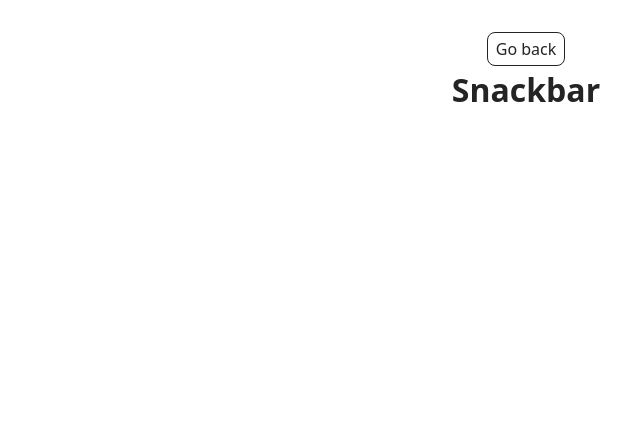
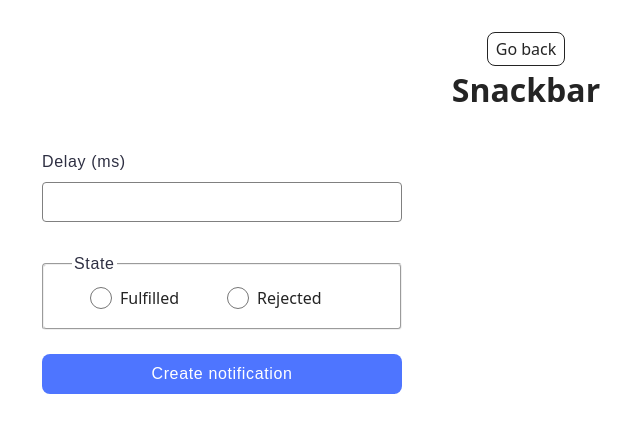
Before and after one commit to daryatsitova/goit-js-hw-10, a website built with Vite: page src/2-snackbar.html in a window 1280 px wide. Shown: the whole page, without its empty margins (114-754 px from the left). Built offline with nearby package versions, Linux system fonts and the light colour scheme.

Commit message:
snackbar

```diff
--- a/src/2-snackbar.html
+++ b/src/2-snackbar.html
@@ -14,6 +14,30 @@
 
         <h1 class="main-title">Snackbar</h1>
       </div>
+      <form class="form">
+        <label class="delay-label">
+          Delay (ms)
+          <input type="number" class="delay-input" name="delay" required />
+        </label>
+
+        <fieldset class="state-fieldset">
+          <legend class="state-legend">State</legend>
+          <div class="state-container">
+            <label class="state-label">
+              <input type="radio" name="state" value="fulfilled" required />
+              <span class="custom-radio"></span>
+              Fulfilled
+            </label>
+            <label class="state-label">
+              <input type="radio" name="state" value="rejected" required />
+              <span class="custom-radio"></span>
+              Rejected
+            </label>
+          </div>
+        </fieldset>
+
+        <button class="submit-button" type="submit">Create notification</button>
+      </form>
     </main>
     <script type="module" src="./js/2-snackbar.js"></script>
   </body>
--- a/src/css/styles.css
+++ b/src/css/styles.css
@@ -125,7 +125,7 @@
   width: 82px;
   height: 72px;
 }
-жт
+
 .value {
   font-family: 'Montserrat', sans-serif;
   font-weight: 400;
@@ -143,3 +143,158 @@
   line-height: 1.5;
   color: #2e2f42;
 }
+
+.delay-label {
+  font-family: "Montserrat", sans-serif;
+  margin-top: 36px;
+  margin-left: 156px;
+  display: flex;
+  align-items: flex-start;
+  justify-content: flex-start;
+  flex-direction: column;
+  gap: 8px;
+  font-weight: 400;
+  font-size: 16px;
+  line-height: 1.5;
+  letter-spacing: 0.04em;
+  color: #2e2f42;
+}
+
+.delay-input {
+  box-sizing: border-box;
+  width: 360px;
+  height: 40px;
+  border: 1px solid #808080;
+  border-radius: 4px;
+  padding-left: 16px;
+  padding-top: 8px;
+  padding-bottom: 8px;
+  font-family: "Montserrat", sans-serif;
+  font-weight: 400;
+  font-size: 16px;
+  line-height: 1.5;
+  letter-spacing: 0.04em;
+  color: #2e2f42;
+
+}
+
+.delay-input:hover {
+  border: 1px solid #000;
+}
+
+.delay-input:focus {
+  border: 1px solid #4e75ff;
+  outline: none;
+}
+
+.state-fieldset {
+  width: 360px;
+  height: 78px;
+  margin-left: 156px;
+  margin-top: 30px;
+  padding: 0;
+  box-sizing: border-box;
+  display: flex;
+  justify-content: center;
+  align-items: center;
+  border-radius: 4px;
+}
+
+.state-fieldset:hover {
+  border: 1px solid #000;
+}
+
+.state-container {
+  display: flex;
+  align-items: flex-start;
+  justify-content: flex-start;
+  flex-direction: row;
+  gap: 48px;
+  width: 264px;
+  height: 32px;
+}
+
+.state-legend {
+  display: block;
+  text-align: left;
+  margin-left: 28px;
+  font-family: "Montserrat", sans-serif;
+  font-weight: 400;
+  font-size: 16px;
+  line-height: 1.5;
+  letter-spacing: 0.04em;
+  color: #2e2f42;
+}
+
+.submit-button {
+  margin-left: 156px;
+  margin-top: 24px;
+  display: flex;
+  align-items: center;
+  justify-content: center;
+  flex-direction: row;
+  gap: 10px;
+  border-radius: 8px;
+  padding: 8px 16px;
+  width: 360px;
+  height: 40px;
+  background: #4e75ff;
+  border: none;
+  font-family: "Montserrat", sans-serif;
+  font-weight: 500;
+  font-size: 16px;
+  line-height: 1.5;
+  letter-spacing: 0.04em;
+  color: #fff;
+}
+
+.submit-button:hover {
+  background: #6c8cff;
+}
+
+.fulfilled-label:checked,
+.rejected-label:checked {
+  background: #4e75ff;
+  border: 1px solid #4e75ff;
+}
+
+.state-label {
+  display: flex;
+  align-items: center;
+  gap: 8px;
+  cursor: pointer;
+}
+
+.state-label input {
+  display: none;
+
+}
+
+.custom-radio {
+  border: 1px solid #757575;
+  border-radius: 14px;
+  width: 20px;
+  height: 20px;
+  position: relative;
+  transition: all 0.2s;
+}
+
+.state-label input:checked+.custom-radio::after {
+  content: '';
+  position: absolute;
+  top: 50%;
+  left: 50%;
+  border-radius: 14px;
+  width: 12px;
+  height: 12px;
+  background-color: #4e75ff;
+  transform: translate(-50%, -50%);
+}
+
+.custom-radio:hover {
+  border: 1px solid #000;
+}
+
+.state-label input[type="radio"]:checked+.custom-radio {
+  border-color: #4e75ff;
+}
--- a/src/js/2-snackbar.js
+++ b/src/js/2-snackbar.js
@@ -0,0 +1,66 @@
+import iziToast from 'izitoast';
+import 'izitoast/dist/css/iziToast.min.css';
+
+const form = document.querySelector('.form');
+
+form.addEventListener('submit', submitHandler);
+
+function submitHandler(event) {
+  event.preventDefault();
+
+  const delayValue = event.target.elements.delay.value;
+  const stateValue = event.target.elements.state.value;
+
+  const promise = new Promise((resolve, reject) => {
+    setTimeout(() => {
+      if (stateValue == 'fulfilled') {
+        resolve(` Fulfilled promise in ${delayValue}ms`);
+      } else {
+        reject(` Rejected promise in ${delayValue}ms`);
+      }
+    }, Number(delayValue));
+  })
+    .then(value => showSuccesMessage(value))
+    .catch(error => showErrorMessage(error));
+  form.reset();
+}
+
+function showSuccesMessage(value) {
+  iziToast.success({
+    title: 'OK',
+    titleColor: '#fff',
+    iconColor: '#fff',
+    backgroundColor: '#59a10d',
+    messageColor: '#fff',
+    message: value,
+    position: 'topRight',
+    timeout: 3000,
+    close: false,
+    onOpening: function (instance, toast) {
+      toast.style.position = 'absolute';
+      toast.style.left = 901 + 'px';
+      toast.style.top = 136 + 'px';
+      toast.style.margin = 0;
+    },
+  });
+}
+
+function showErrorMessage(error) {
+  iziToast.error({
+    title: 'Error',
+    titleColor: '#fff',
+    iconColor: '#fff',
+    backgroundColor: '#ef4040',
+    messageColor: '#fff',
+    message: error,
+    position: 'topRight',
+    timeout: 3000,
+    close: false,
+    onOpening: function (instance, toast) {
+      toast.style.position = 'absolute';
+      toast.style.left = 901 + 'px';
+      toast.style.top = 136 + 'px';
+      toast.style.margin = 0;
+    },
+  });
+}
```
